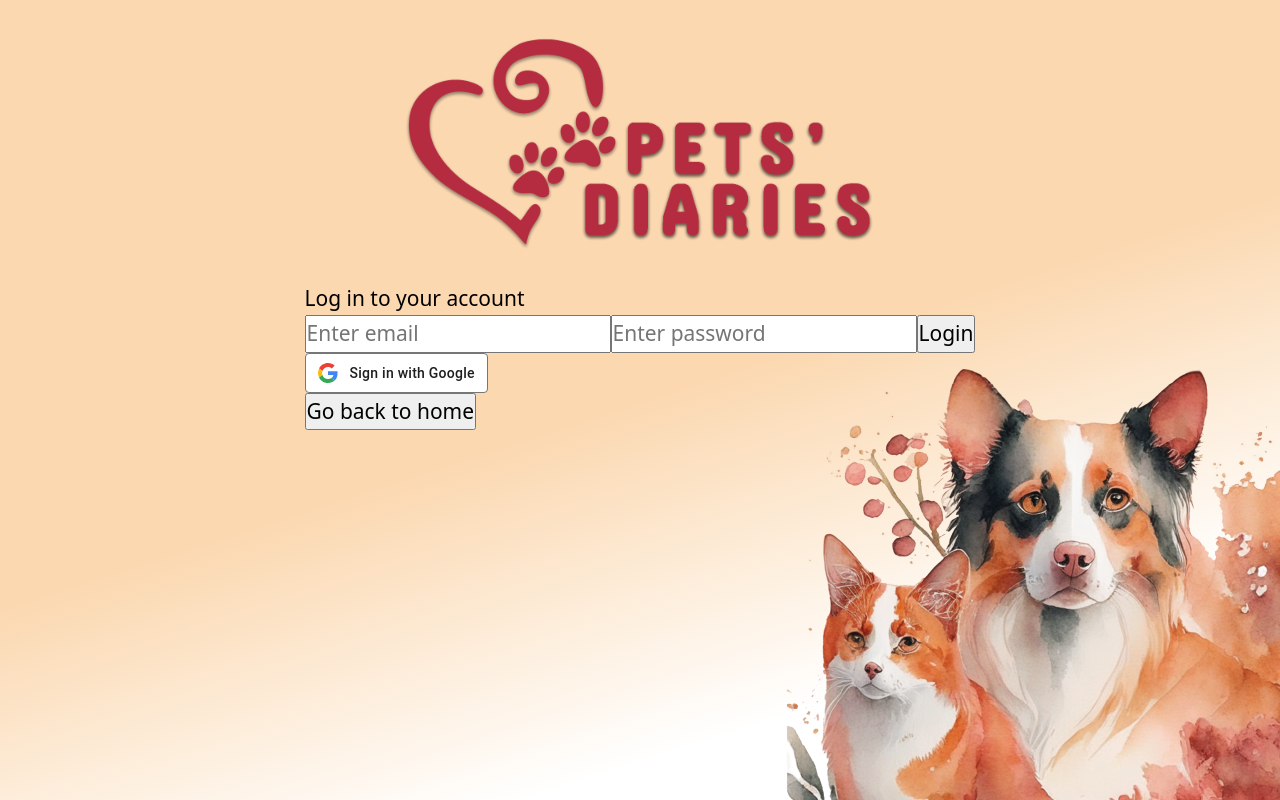
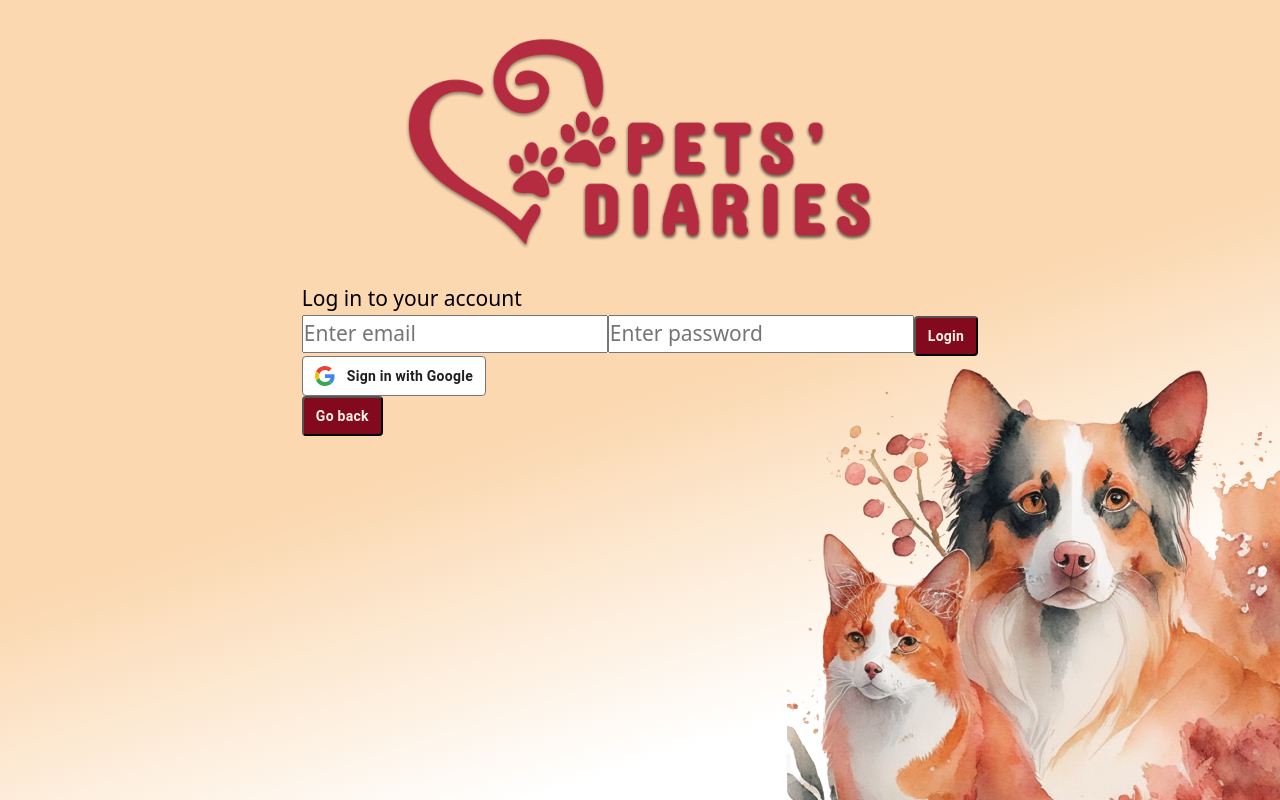
Before and after one commit to sara-rioseco/pets-diaries, a website built with Vite: page src/index.html in a window 1280 px wide. Both pictures are taken after a click on the button "Login". Built offline with nearby package versions, Linux system fonts and the light colour scheme; some packages are replaced by stand-ins of ours.

Commit message:
adds some styles

```diff
--- a/src/pages/home/index.ts
+++ b/src/pages/home/index.ts
@@ -23,8 +23,8 @@ export default function Home(onNavigate: (pathname: Path) => void) {
     'Welcome to the social network for pet lovers!';
   loginBttn.textContent = 'Login';
   registerBttn.textContent = 'Sign Up';
-  loginBttn.classList.add('homeBttn');
-  registerBttn.classList.add('homeBttn');
+  loginBttn.classList.add('button', 'home-button');
+  registerBttn.classList.add('button', 'home-button');
 
   logoImg.addEventListener('click', () => about.showModal());
   loginBttn.addEventListener('click', () => onNavigate('/login'));
--- a/src/pages/login/index.ts
+++ b/src/pages/login/index.ts
@@ -34,9 +34,9 @@ export default function Login(onNavigate: (pathname: Path) => void) {
   passwordInput.minLength = 6;
   passwordInput.required = true;
 
-  loginBttn.classList.add('loginBttn');
+  loginBttn.classList.add('button', 'login-button');
   googleButton.className = 'logoGoogle';
-  homeBttn.classList.add('loginBttn');
+  homeBttn.classList.add('button', 'login-button');
   divTitleLogin.classList.add('divTitleLogin');
 
   loginDiv.className = 'home-div';
@@ -47,7 +47,7 @@ export default function Login(onNavigate: (pathname: Path) => void) {
 
   title.textContent = 'Log in to your account';
   loginBttn.textContent = 'Login';
-  homeBttn.textContent = 'Go back to home';
+  homeBttn.textContent = 'Go back';
 
   logoImg.addEventListener('click', () => about.showModal());
   homeBttn.addEventListener('click', () => onNavigate('/'));
--- a/src/pages/profile/index.ts
+++ b/src/pages/profile/index.ts
@@ -24,8 +24,8 @@ export default function Profile(onNavigate: (pathname: Path) => void) {
   profileDiv.className = 'home-div';
   headerDiv.className = 'header-div';
   contentDiv.className = 'content-div';
-  homeBttn.classList.add('loginBttn');
-  logoutButton.classList.add('loginBttn');
+  homeBttn.classList.add('button', 'login-button');
+  logoutButton.classList.add('button', 'login-button');
 
   logoImg.addEventListener('click', () => about.showModal());
   subtitle.textContent = `Welcome, ${getDisplayName()}, this is your Profile.`;
--- a/src/pages/signup/index.ts
+++ b/src/pages/signup/index.ts
@@ -51,13 +51,13 @@ export default function SignUp(onNavigate: (pathname: Path) => void) {
   passwordInput2.required = true;
   registerBttn.id = 'registerbutton';
   homeBttn.id = 'home-button';
-  homeBttn.classList.add('registerBttn');
+  homeBttn.classList.add('button', 'signup-button');
   divTitleRegister.classList.add('divTitleLogin');
   registerDiv.className = 'home-div';
   headerDiv.className = 'header-div';
   contentDiv.className = 'content-register';
   headerDiv.innerHTML = `<img src="${logo}" alt="logo" id="logo">`;
-  registerBttn.classList.add('registerBttn');
+  registerBttn.classList.add('button', 'signup-button');
   title.textContent = 'Sign Up with your email';
   subtitle.textContent = 'Or use your Google account';
   registerBttn.textContent = 'Sign Up';
--- a/src/style.css
+++ b/src/style.css
@@ -117,7 +117,29 @@ div.root::before {
 .logo:hover {
   cursor: pointer;
 }
-.like-icon{
+.button {
+  max-width: 400px;
+  min-width: min-content;
+  cursor: pointer;
+  font-family: 'Roboto', arial, sans-serif;
+  font-size: 14px;
+  height: 40px;
+  letter-spacing: 0.25px;
+  outline: none;
+  overflow: hidden;
+  padding: 0 12px;
+  background-color: var(--clr-accent-500);
+  color: var(--clr-primary-300);
+  position: relative;
+  text-align: center;
+  vertical-align: middle;
+  white-space: nowrap;
+  width: auto;
+  border-radius: 4px;
+  font-weight: 600;
+}
+
+.like-icon {
   height: 1.4em;
   width: 1.4em;
   display: inline-block;
@@ -194,7 +216,7 @@ div.root::before {
   -webkit-flex-grow: 1;
   flex-grow: 1;
   font-family: 'Roboto', arial, sans-serif;
-  font-weight: 500;
+  font-weight: 600;
   overflow: hidden;
   text-overflow: ellipsis;
   vertical-align: top;
```
